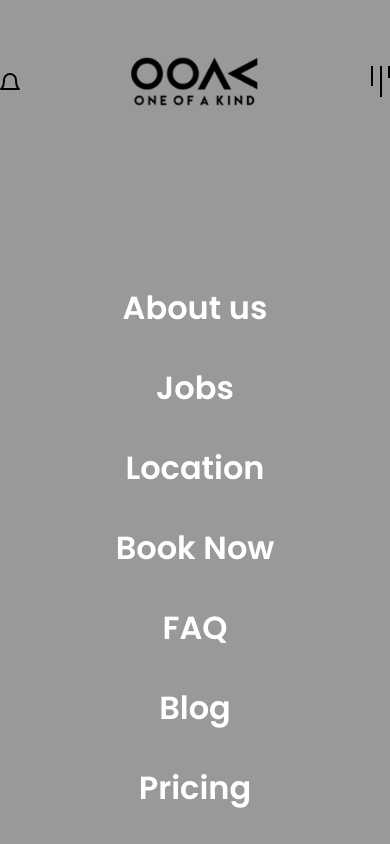
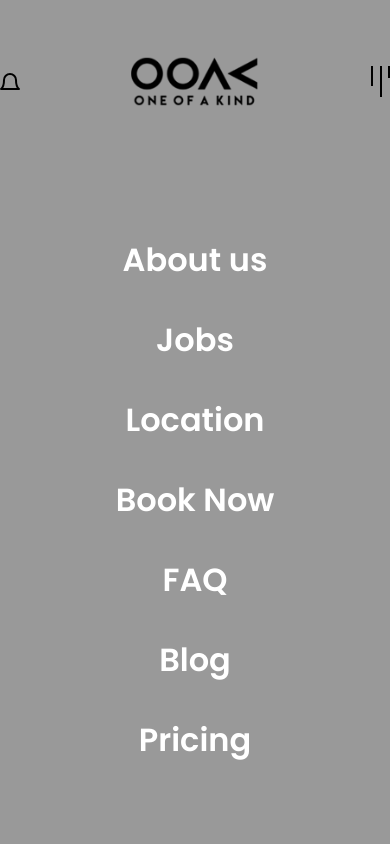
Before and after one commit to KrishnaDhingra/image-gallary-website, a React (Create React App) app: page / in a window 390 px wide. Built offline with nearby package versions, Linux system fonts and the light colour scheme.

Commit message:
Adjusting the padding in navbar

```diff
--- a/src/components/navbar/Navbar.css
+++ b/src/components/navbar/Navbar.css
@@ -10,7 +10,7 @@ nav ul {
   min-height: 23.5rem;
   justify-content: center;
   align-items: flex-end;
-  padding-block: 4rem;
+  padding-bottom: 4rem;
 }
 nav ul section {
   width: 100%;
@@ -52,7 +52,7 @@ nav section {
   }
   nav ul {
     min-height: 100vh;
-    padding-block: 2rem;
+    padding-bottom: 5rem;
   }
   nav ul section {
     display: flex;
```
